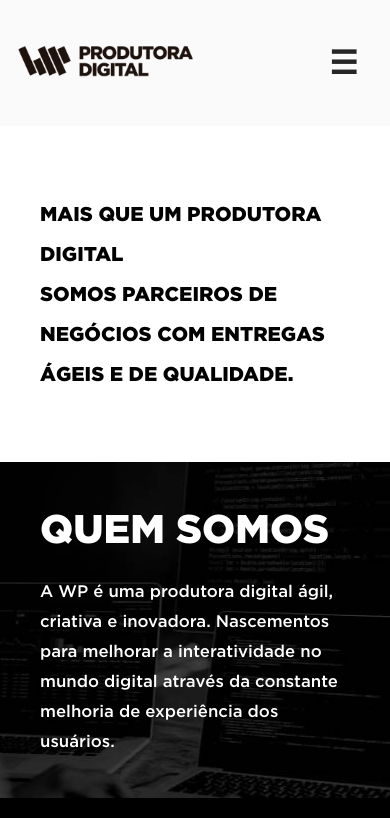
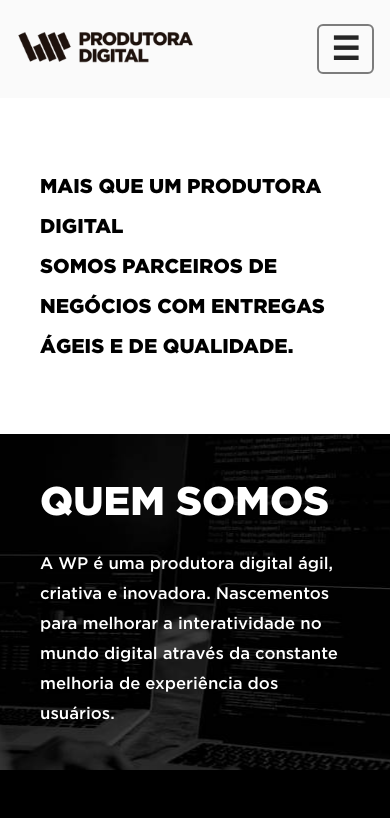
Before and after one commit to LeoCsBorges/07_WP, a React (Vite) app: page / in a window 390 px wide. Shown: the top 818 px of the page. Built offline with nearby package versions, Linux system fonts and the light colour scheme; the HTML template or start-up script is replaced by a standard one; a web font is replaced by a local one.

Commit message:
Adding header, mobile menu and title responsivity fixes

```diff
--- a/src/components/Header/Header.module.css
+++ b/src/components/Header/Header.module.css
@@ -50,5 +50,7 @@
 
 /* Extra Small (Smartphones menores) */
 @media (max-width: 480px) {
-  /* Stack completo, fontes menores, botões maiores */
+  .wrapper {
+    padding-block: 1.5rem;
+  }
 }
--- a/src/components/MobileMenu/MobileMenu.module.css
+++ b/src/components/MobileMenu/MobileMenu.module.css
@@ -1,7 +1,8 @@
 .trigger {
   background: transparent;
-  border: none;
-  padding: 0.5rem 1rem;
+  border: 2px solid rgba(0, 0, 0, 0.5);
+  border-radius: 6px;
+  padding: 0.25rem 0.75rem;
   font-size: 2rem;
   font-weight: 600;
   color: var(--color-gray-dark);
--- a/src/components/Motion/Motion.module.css
+++ b/src/components/Motion/Motion.module.css
@@ -52,6 +52,7 @@
     font-size: 3rem;
     line-height: 3.5rem;
     margin-bottom: 3rem;
+    padding-inline: 1rem;
   }
 
   .videosWrapper iframe {
```
